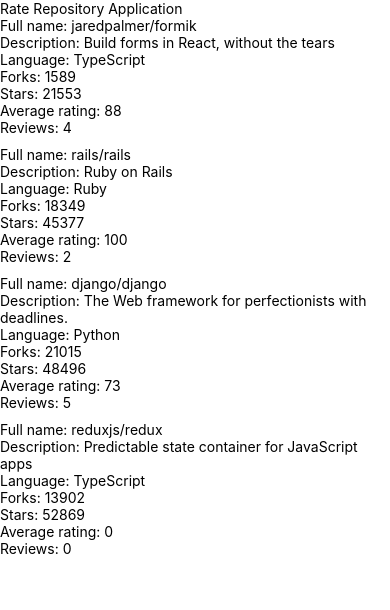
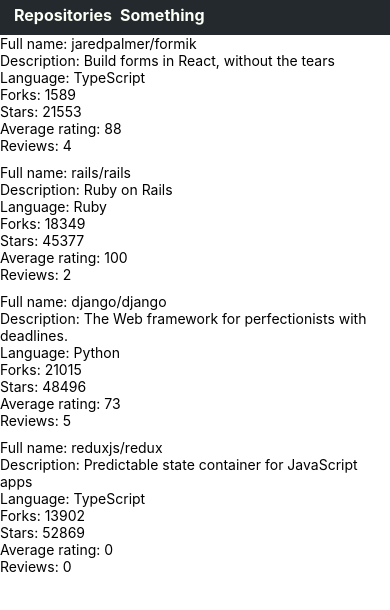
Before and after one commit to M3mberTM/Fullstack, a React Native app in the folder part10/rate-repository-app/: screen / in a window 390 px wide. Shown: the top 610 px of the page. Built offline with nearby package versions, Linux system fonts and the light colour scheme.

Commit message:
10.4 done

```diff
--- /dev/null
+++ b/part10/rate-repository-app/src/components/AppBar.jsx
@@ -0,0 +1,24 @@
+import { View, StyleSheet } from 'react-native';
+import Constants from 'expo-constants';
+import theme from "../theme";
+import AppBarTab from "./AppBarTab";
+
+const styles = StyleSheet.create({
+  container: {
+    paddingTop: Constants.statusBarHeight + 5,
+    backgroundColor: theme.colors.primary,
+    paddingLeft: 10,
+    paddingBottom: 10,
+    flexDirection: 'row'
+  },
+  // ...
+});
+
+const AppBar = () => {
+  return <View style={styles.container}>
+    <AppBarTab title={'Repositories'}/>
+    <AppBarTab title={'Something'}/>
+  </View>;
+};
+
+export default AppBar;
--- /dev/null
+++ b/part10/rate-repository-app/src/components/AppBarTab.jsx
@@ -0,0 +1,20 @@
+import {Pressable, StyleSheet} from "react-native";
+import Text from "./typography/Text";
+
+const AppBarTab = ({title}) => {
+
+    const styles = StyleSheet.create({
+        container: {
+            paddingLeft: 4,
+            paddingRight: 4
+        },
+    });
+
+    return (
+    <Pressable style={styles.container}>
+        <Text color={'primary'} fontWeight={'bold'} fontSize={'subheading'}>{title}</Text>
+    </Pressable>
+    )
+}
+
+export default AppBarTab
--- a/part10/rate-repository-app/src/components/Main.jsx
+++ b/part10/rate-repository-app/src/components/Main.jsx
@@ -1,19 +1,11 @@
-import Constants from 'expo-constants';
-import { Text, StyleSheet, View } from 'react-native';
+import { View } from 'react-native';
 import RepositoryList from "./RepositoryList";
-
-const styles = StyleSheet.create({
-    container: {
-        marginTop: Constants.statusBarHeight,
-        flexGrow: 1,
-        flexShrink: 1,
-    },
-});
+import AppBar from "./AppBar";
 
 const Main = () => {
     return (
-        <View style={styles.container}>
-            <Text>Rate Repository Application</Text>
+        <View>
+            <AppBar/>
             <RepositoryList/>
         </View>
     );
--- /dev/null
+++ b/part10/rate-repository-app/src/components/typography/Text.jsx
@@ -0,0 +1,39 @@
+import { Text as NativeText, StyleSheet } from 'react-native';
+
+import theme from '../../theme';
+
+const styles = StyleSheet.create({
+  text: {
+    color: theme.colors.textPrimary,
+    fontSize: theme.fontSizes.body,
+    fontFamily: theme.fonts.main,
+    fontWeight: theme.fontWeights.normal,
+  },
+  colorTextSecondary: {
+    color: theme.colors.textSecondary,
+  },
+  colorPrimary: {
+    color: theme.colors.textPrimary,
+  },
+  fontSizeSubheading: {
+    fontSize: theme.fontSizes.subheading,
+  },
+  fontWeightBold: {
+    fontWeight: theme.fontWeights.bold,
+  },
+});
+
+const Text = ({ color, fontSize, fontWeight, style, ...props }) => {
+  const textStyle = [
+    styles.text,
+    color === 'textSecondary' && styles.colorTextSecondary,
+    color === 'primary' && styles.colorPrimary,
+    fontSize === 'subheading' && styles.fontSizeSubheading,
+    fontWeight === 'bold' && styles.fontWeightBold,
+    style,
+  ];
+
+  return <NativeText style={textStyle} {...props} />;
+};
+
+export default Text;
--- /dev/null
+++ b/part10/rate-repository-app/src/theme.js
@@ -0,0 +1,20 @@
+const theme = {
+    colors: {
+        textPrimary: '#fbfff5',
+        textSecondary: '#82967b',
+        primary: '#24292e',
+    },
+    fontSizes: {
+        body: 14,
+        subheading: 16,
+    },
+    fonts: {
+        main: 'System',
+    },
+    fontWeights: {
+        normal: '400',
+        bold: '700',
+    },
+};
+
+export default theme;
```
